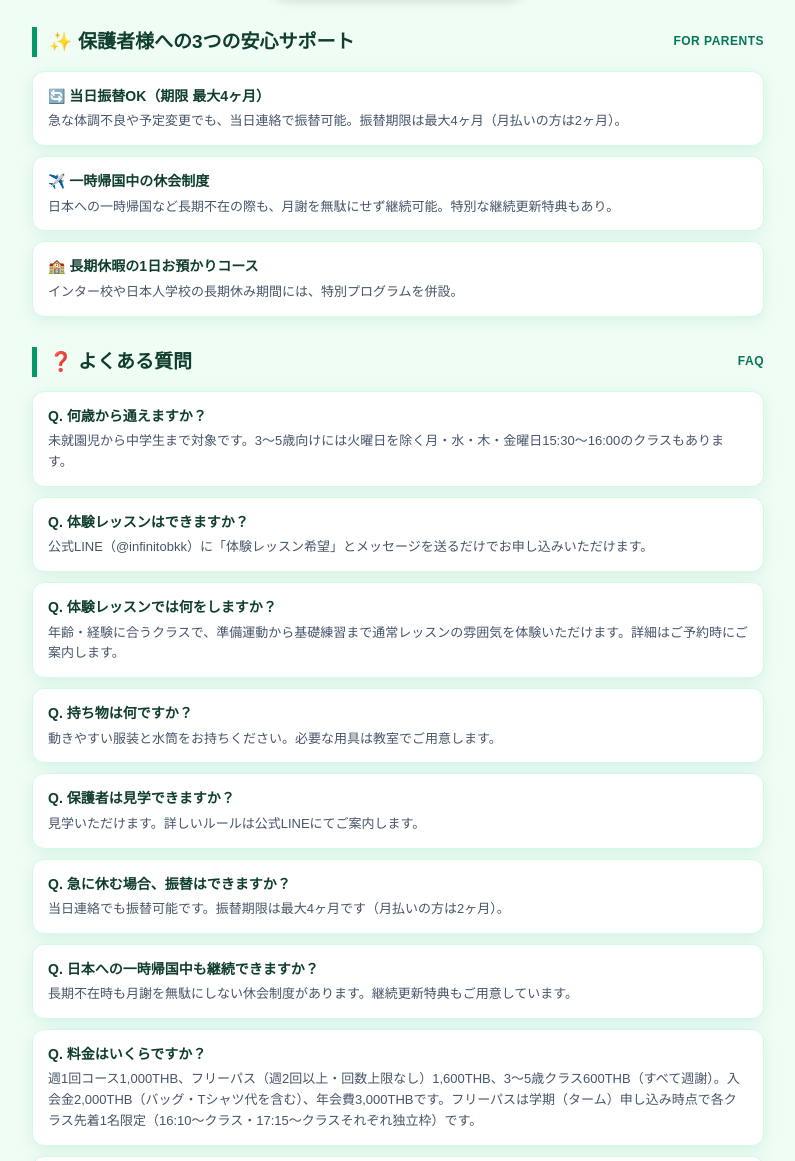
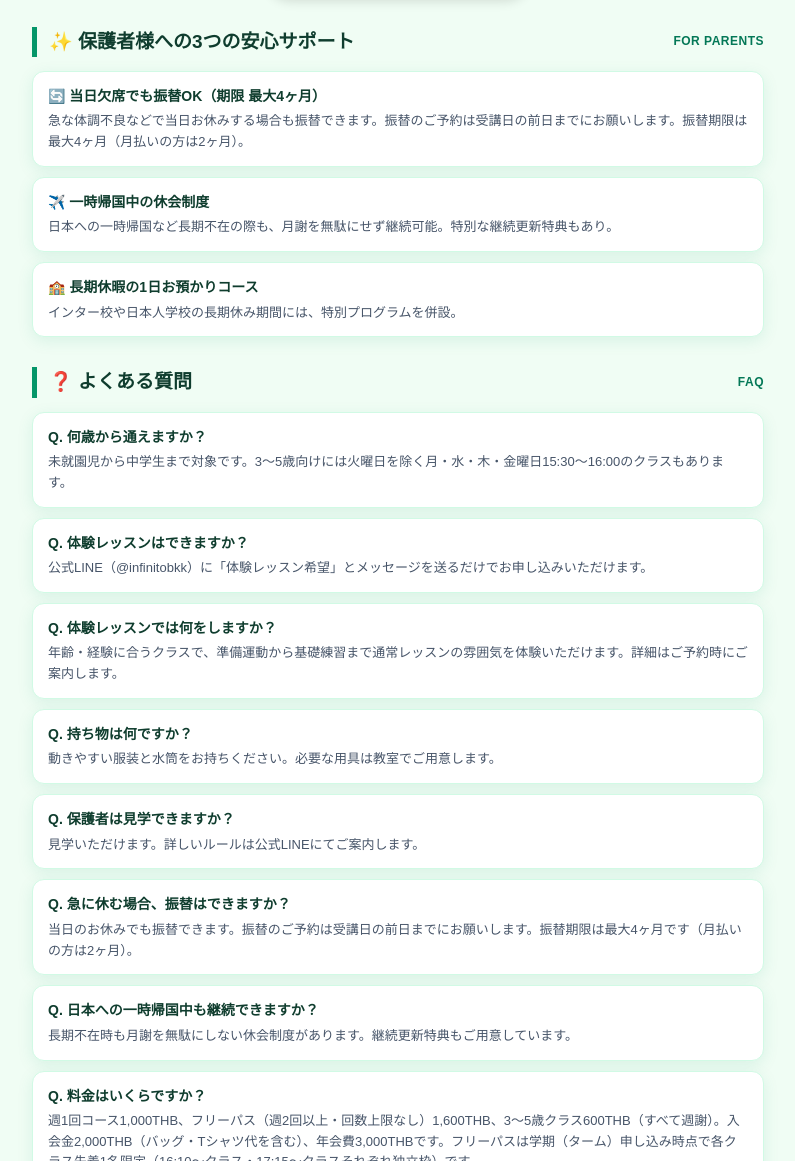
Before and after one commit to n95m3win-wq/infinito-camp-2026-, a plain HTML site: page index.html in a window 1280 px wide. Shown: the part 4704-5865 px from the top of the page, without its empty margins (242-1037 px from the left). Drawn offline with Linux system fonts and the light colour scheme.

Commit message:
Add files via upload

```diff
--- a/index.html
+++ b/index.html
@@ -379,7 +379,7 @@ body.mobile-preview .gallery{grid-template-columns:repeat(2,1fr);}
       "name": "急に休む場合、振替はできますか？",
       "acceptedAnswer": {
         "@type": "Answer",
-        "text": "当日連絡でも振替可能です。振替期限は最大4ヶ月です（月払いの方は2ヶ月）。"
+        "text": "当日のお休みでも振替できます。振替のご予約は受講日の前日までにお願いします。振替期限は最大4ヶ月です（月払いの方は2ヶ月）。"
       }
     },
     {
@@ -731,8 +731,8 @@ var PHOTOS_TO_SHOW = 4; // 一度に表示する枚数
 <h2 class="sec-title">✨ 保護者様への3つの安心サポート <span class="en">FOR PARENTS</span></h2>
 <div class="notes">
 <div class="note-card">
-<div class="nh">🔄 当日振替OK（期限 最大4ヶ月）</div>
-<div class="nb">急な体調不良や予定変更でも、当日連絡で振替可能。振替期限は最大4ヶ月（月払いの方は2ヶ月）。</div>
+<div class="nh">🔄 当日欠席でも振替OK（期限 最大4ヶ月）</div>
+<div class="nb">急な体調不良などで当日お休みする場合も振替できます。振替のご予約は受講日の前日までにお願いします。振替期限は最大4ヶ月（月払いの方は2ヶ月）。</div>
 </div>
 <div class="note-card">
 <div class="nh">✈️ 一時帰国中の休会制度</div>
@@ -770,7 +770,7 @@ var PHOTOS_TO_SHOW = 4; // 一度に表示する枚数
 </div>
 <div class="note-card">
 <div class="nh">Q. 急に休む場合、振替はできますか？</div>
-<div class="nb">当日連絡でも振替可能です。振替期限は最大4ヶ月です（月払いの方は2ヶ月）。</div>
+<div class="nb">当日のお休みでも振替できます。振替のご予約は受講日の前日までにお願いします。振替期限は最大4ヶ月です（月払いの方は2ヶ月）。</div>
 </div>
 <div class="note-card">
 <div class="nh">Q. 日本への一時帰国中も継続できますか？</div>
```
